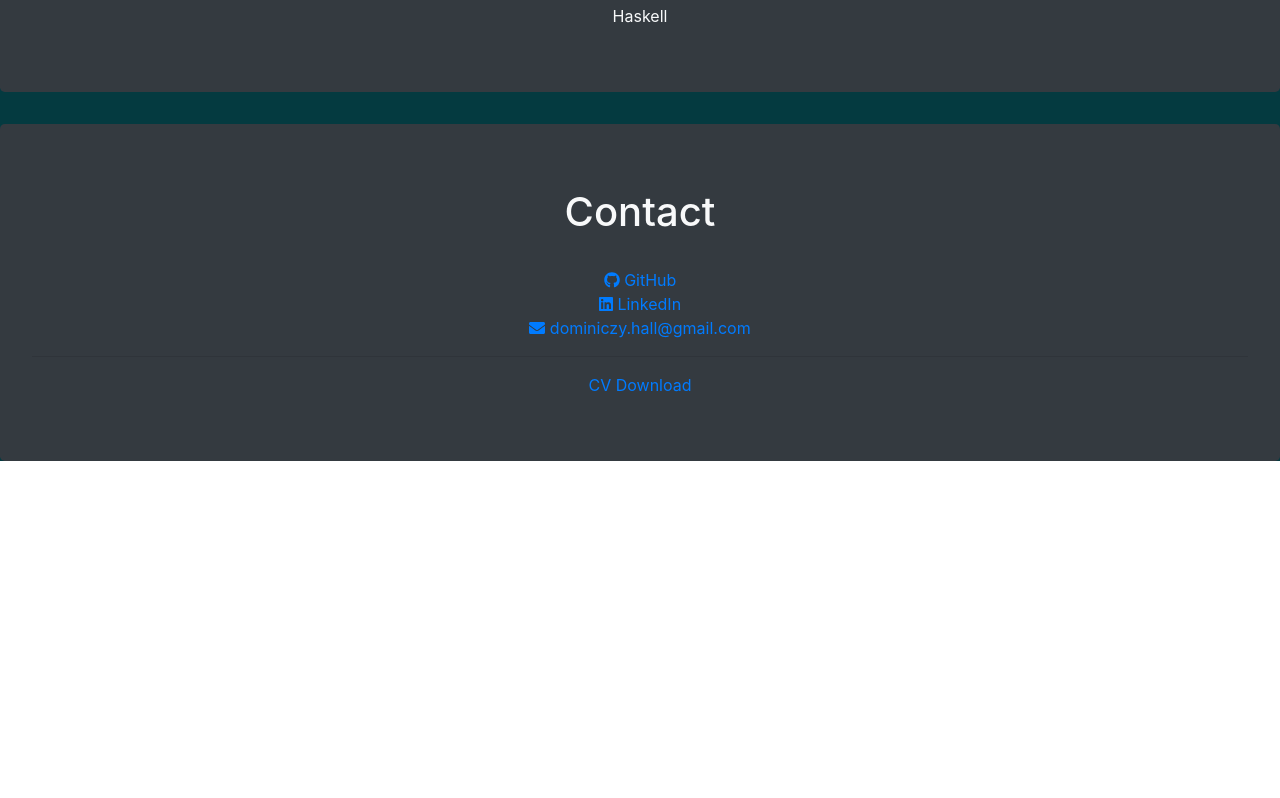
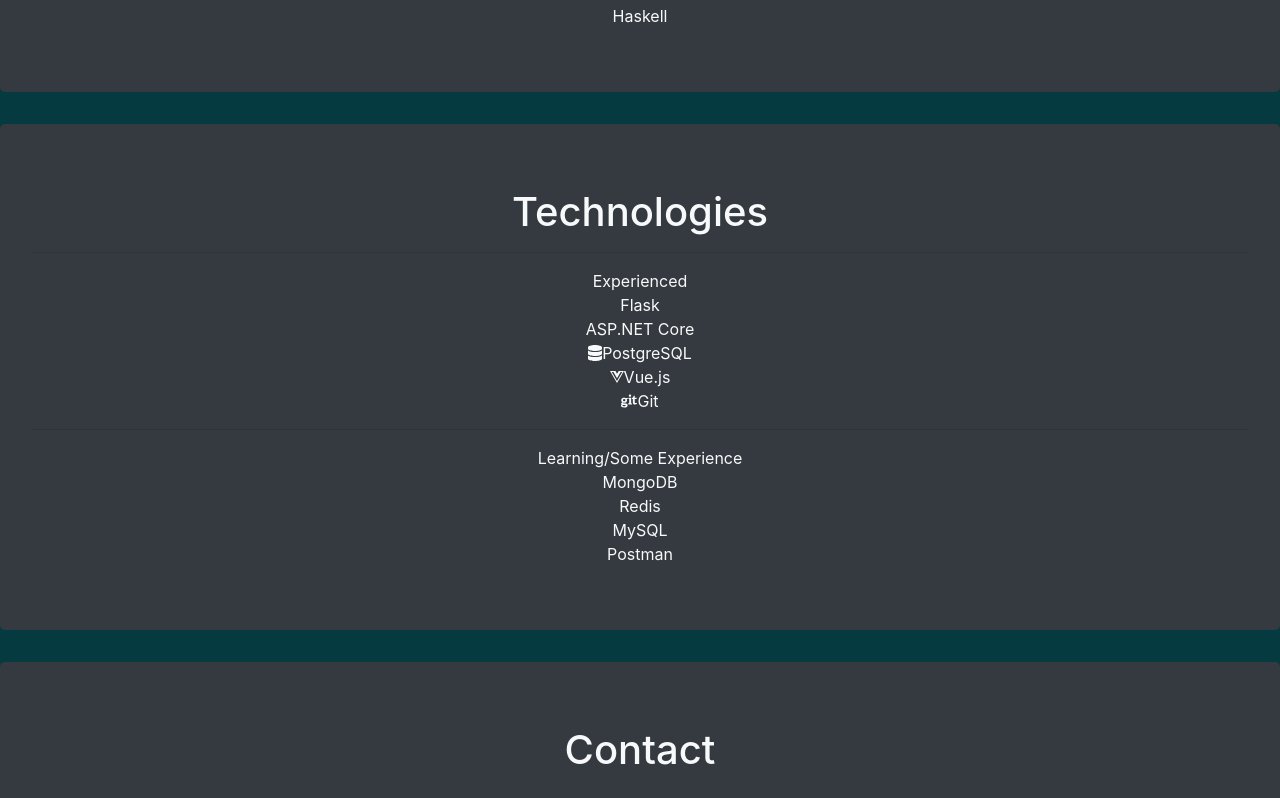
Before and after one commit to Dmium/dmium.github.io, a Vue app in the folder domhall/: page /#/about in a window 1280 px wide. Shown: the part 962-1760 px from the top of the page. Before the commit the page ends 1455 px from the top, so only its background shows below. Built offline with nearby package versions, Linux system fonts and the light colour scheme.

Commit message:
Fixed css imports in serve and added technologies

```diff
--- a/domhall/src/App.vue
+++ b/domhall/src/App.vue
@@ -22,9 +22,7 @@ export default {
 </script>
 <style lang="scss">
 
-#app {
-    background-color: #043a40;
-}
+
 body {
     background-color: #043a40;
 }
--- a/domhall/src/components/Contact.vue
+++ b/domhall/src/components/Contact.vue
@@ -6,7 +6,7 @@
         <br/>
         <a href="https://www.linkedin.com/in/dominiczyhall/"> <font-awesome-icon :icon="['fab', 'linkedin']"/> LinkedIn </a>
         <br/>
-        <a href="dominiczy.hall@gmail.com"> <font-awesome-icon :icon="['fas', 'envelope']"/> dominiczy.hall@gmail.com </a>
+        <a href="mailto:dominiczy.hall@gmail.com"> <font-awesome-icon :icon="['fas', 'envelope']"/> dominiczy.hall@gmail.com </a>
         <hr>
         <a href="./files/CV.pdf" download>CV Download</a>
     </b-jumbotron>
--- /dev/null
+++ b/domhall/src/components/Technologies.vue
@@ -0,0 +1,27 @@
+<template>
+    <b-jumbotron bg-variant="dark" text-variant="light">
+        <h1>Technologies</h1>
+        <hr/>
+        Experienced
+        <br/>
+        Flask
+        <br/>
+        ASP.NET Core
+        <br/>
+        <font-awesome-icon :icon="['fas', 'database']"/>PostgreSQL
+        <br/>
+        <font-awesome-icon :icon="['fab', 'vuejs']"/>Vue.js
+        <br/>
+        <font-awesome-icon :icon="['fab', 'git']"/>Git
+        <hr/>
+        Learning/Some Experience
+        <br/>
+        MongoDB
+        <br/>
+        Redis
+        <br/>
+        MySQL
+        <br/>
+        Postman
+    </b-jumbotron>
+</template>
--- a/domhall/src/views/About.vue
+++ b/domhall/src/views/About.vue
@@ -17,6 +17,7 @@
         </p>
     </b-jumbotron>
     <Languages/>
+    <Technologies/>
     <Contact/>
   </div>
 </template>
@@ -26,12 +27,14 @@
 // @ is an alias to /src
 import Contact from '@/components/Contact.vue'
 import Languages from '@/components/Languages.vue'
+import Technologies from '@/components/Technologies.vue'
 
 export default {
   name: 'about',
   components: {
     Contact,
-    Languages
+    Languages,
+    Technologies
   }
 }
 </script>
```
Also changed, not shown: domhall/src/main.js (+5 -3 lines).
